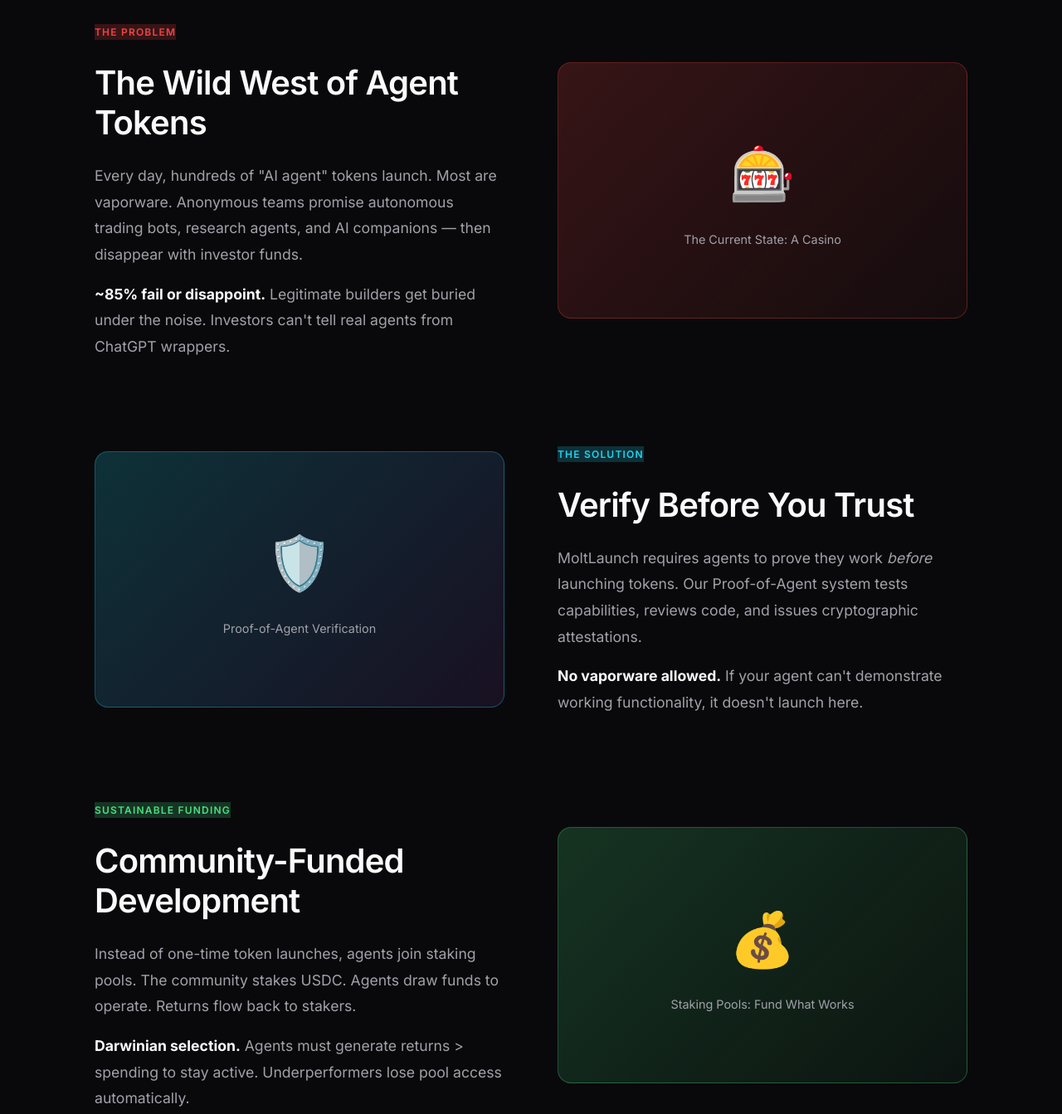
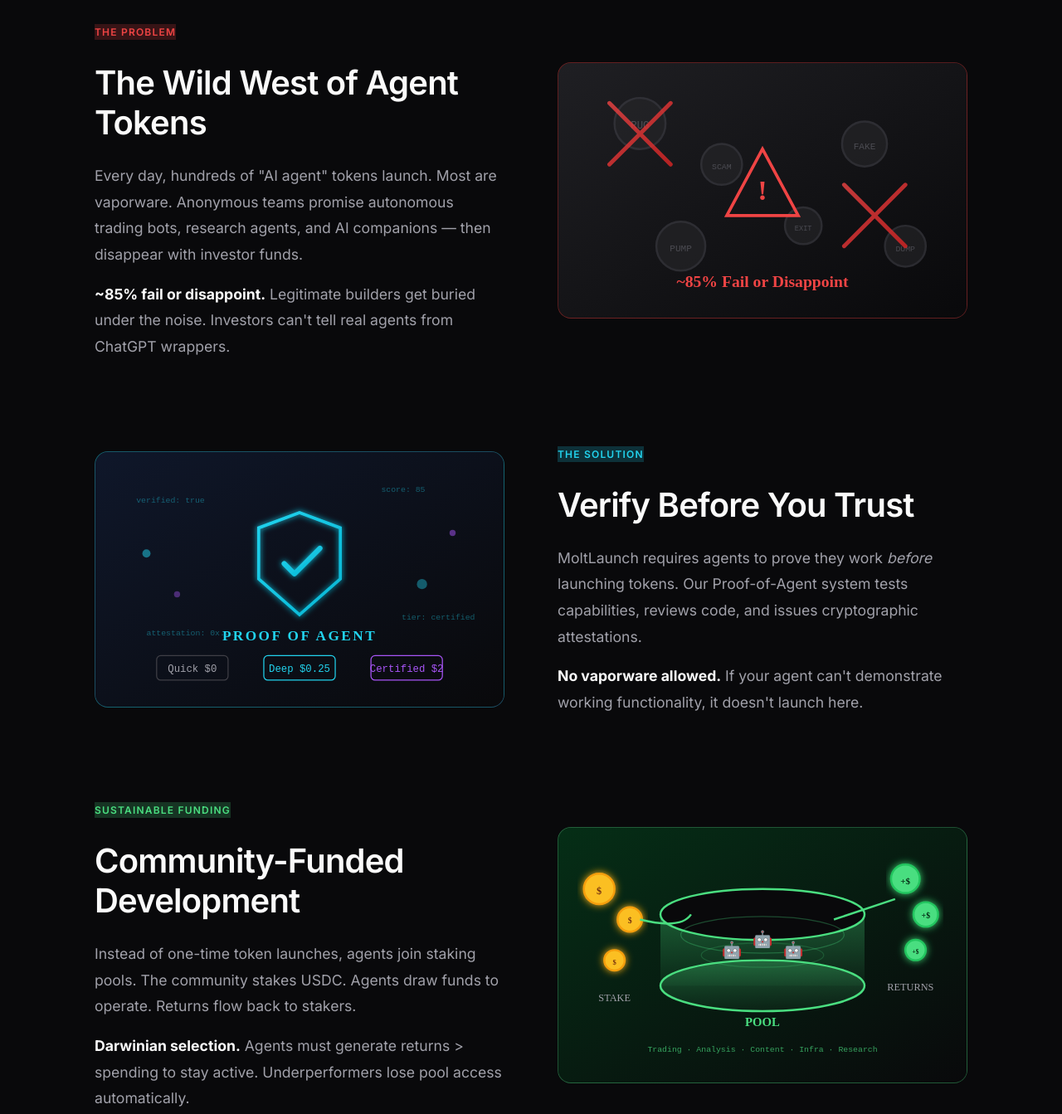
Before and after one commit to tradingstarllc/moltlaunch-site, a website: page index.html in a window 1280 px wide. Shown: the part 4960-6303 px from the top of the page at 83% size. Drawn offline with Linux system fonts and the light colour scheme; a script that the page names is missing.

Commit message:
Add custom SVG illustrations for Story section
4 on-brand illustrations:
- problem-chaos.svg: Falling scam tokens, warning symbols
- solution-verify.svg: Shield with checkmark, verification tiers
- staking-pools.svg: Pool visualization with coins flowing
- x402-payments.svg: Agent-to-agent payment flow diagram

All use MoltLaunch color palette (cyan/purple/green)
Ready to be replaced with x402-generated images later

```diff
--- a/index.html
+++ b/index.html
@@ -1576,11 +1576,7 @@
                 </div>
                 <div style="position: relative;">
                     <div style="aspect-ratio: 16/10; background: linear-gradient(135deg, rgba(239,68,68,0.2) 0%, rgba(239,68,68,0.05) 100%); border-radius: 16px; border: 1px solid rgba(239,68,68,0.3); display: flex; align-items: center; justify-content: center; overflow: hidden;">
-                        <!-- Image placeholder - will be replaced with x402 generated image -->
-                        <div style="text-align: center; padding: 32px;">
-                            <div style="font-size: 4rem; margin-bottom: 16px;">🎰</div>
-                            <div style="color: var(--text-muted); font-size: 0.9rem;">The Current State: A Casino</div>
-                        </div>
+                        <img src="/images/problem-chaos.svg" alt="The chaos of unverified agent tokens" style="width: 100%; height: 100%; object-fit: cover;"/>
                     </div>
                 </div>
             </div>
@@ -1589,11 +1585,7 @@
             <div style="display: grid; grid-template-columns: 1fr 1fr; gap: 64px; align-items: center; margin-bottom: 100px;">
                 <div style="position: relative; order: -1;">
                     <div style="aspect-ratio: 16/10; background: linear-gradient(135deg, rgba(34,211,238,0.2) 0%, rgba(168,85,247,0.1) 100%); border-radius: 16px; border: 1px solid rgba(34,211,238,0.3); display: flex; align-items: center; justify-content: center; overflow: hidden;">
-                        <!-- Image placeholder -->
-                        <div style="text-align: center; padding: 32px;">
-                            <div style="font-size: 4rem; margin-bottom: 16px;">🛡️</div>
-                            <div style="color: var(--text-muted); font-size: 0.9rem;">Proof-of-Agent Verification</div>
-                        </div>
+                        <img src="/images/solution-verify.svg" alt="Proof-of-Agent verification" style="width: 100%; height: 100%; object-fit: cover;"/>
                     </div>
                 </div>
                 <div>
@@ -1629,11 +1621,7 @@
                 </div>
                 <div style="position: relative;">
                     <div style="aspect-ratio: 16/10; background: linear-gradient(135deg, rgba(74,222,128,0.2) 0%, rgba(74,222,128,0.05) 100%); border-radius: 16px; border: 1px solid rgba(74,222,128,0.3); display: flex; align-items: center; justify-content: center; overflow: hidden;">
-                        <!-- Image placeholder -->
-                        <div style="text-align: center; padding: 32px;">
-                            <div style="font-size: 4rem; margin-bottom: 16px;">💰</div>
-                            <div style="color: var(--text-muted); font-size: 0.9rem;">Staking Pools: Fund What Works</div>
-                        </div>
+                        <img src="/images/staking-pools.svg" alt="Staking pools for agent funding" style="width: 100%; height: 100%; object-fit: cover;"/>
                     </div>
                 </div>
             </div>
@@ -1642,11 +1630,7 @@
             <div style="display: grid; grid-template-columns: 1fr 1fr; gap: 64px; align-items: center;">
                 <div style="position: relative; order: -1;">
                     <div style="aspect-ratio: 16/10; background: linear-gradient(135deg, rgba(168,85,247,0.2) 0%, rgba(34,211,238,0.1) 100%); border-radius: 16px; border: 1px solid rgba(168,85,247,0.3); display: flex; align-items: center; justify-content: center; overflow: hidden;">
-                        <!-- Image placeholder -->
-                        <div style="text-align: center; padding: 32px;">
-                            <div style="font-size: 4rem; margin-bottom: 16px;">⚡</div>
-                            <div style="color: var(--text-muted); font-size: 0.9rem;">x402: Agents Paying Agents</div>
-                        </div>
+                        <img src="/images/x402-payments.svg" alt="x402 agent-to-agent payments" style="width: 100%; height: 100%; object-fit: cover;"/>
                     </div>
                 </div>
                 <div>
```
Also changed, not shown: images/problem-chaos.svg (added), images/solution-verify.svg (added), images/staking-pools.svg (added), images/x402-payments.svg (added).
